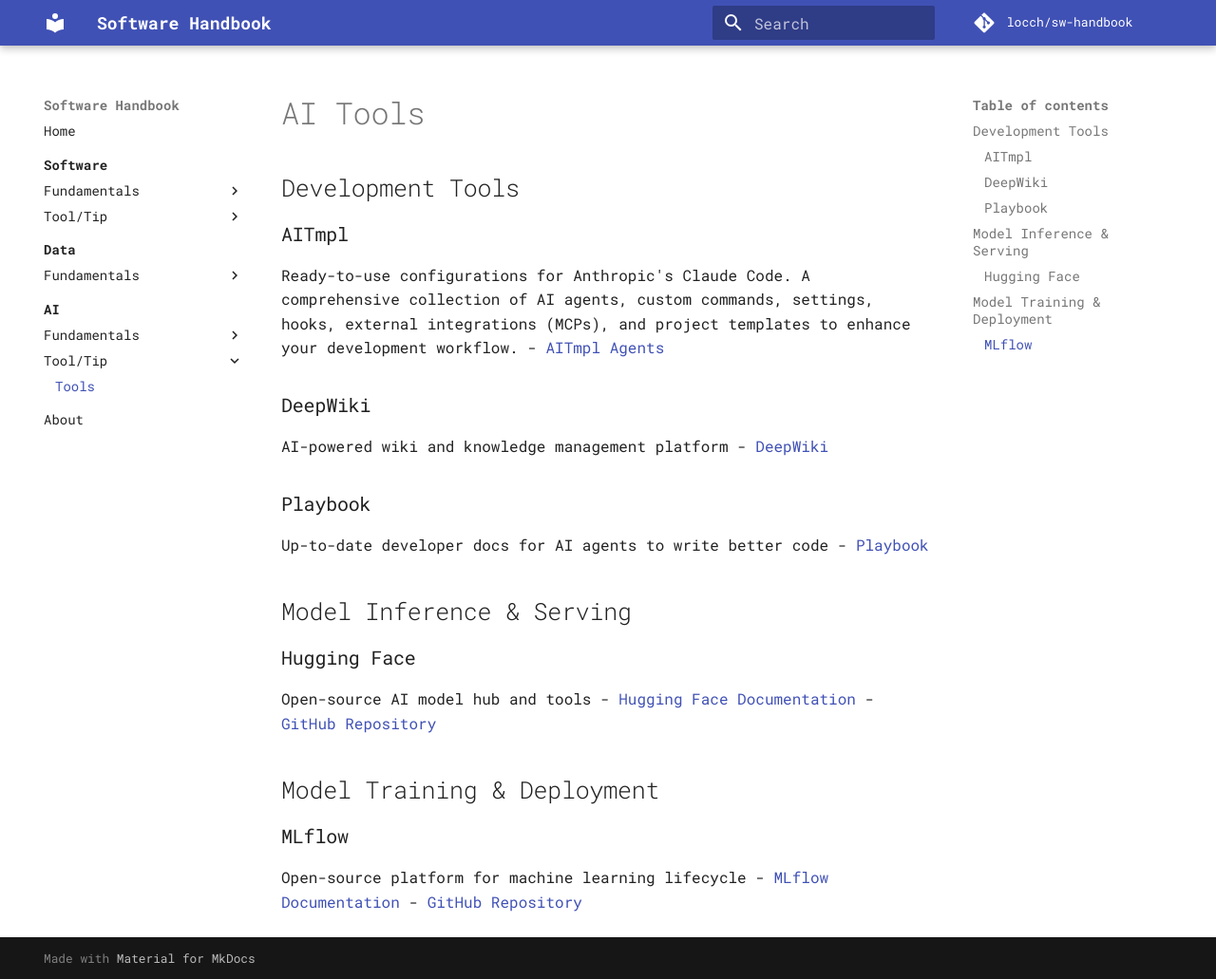
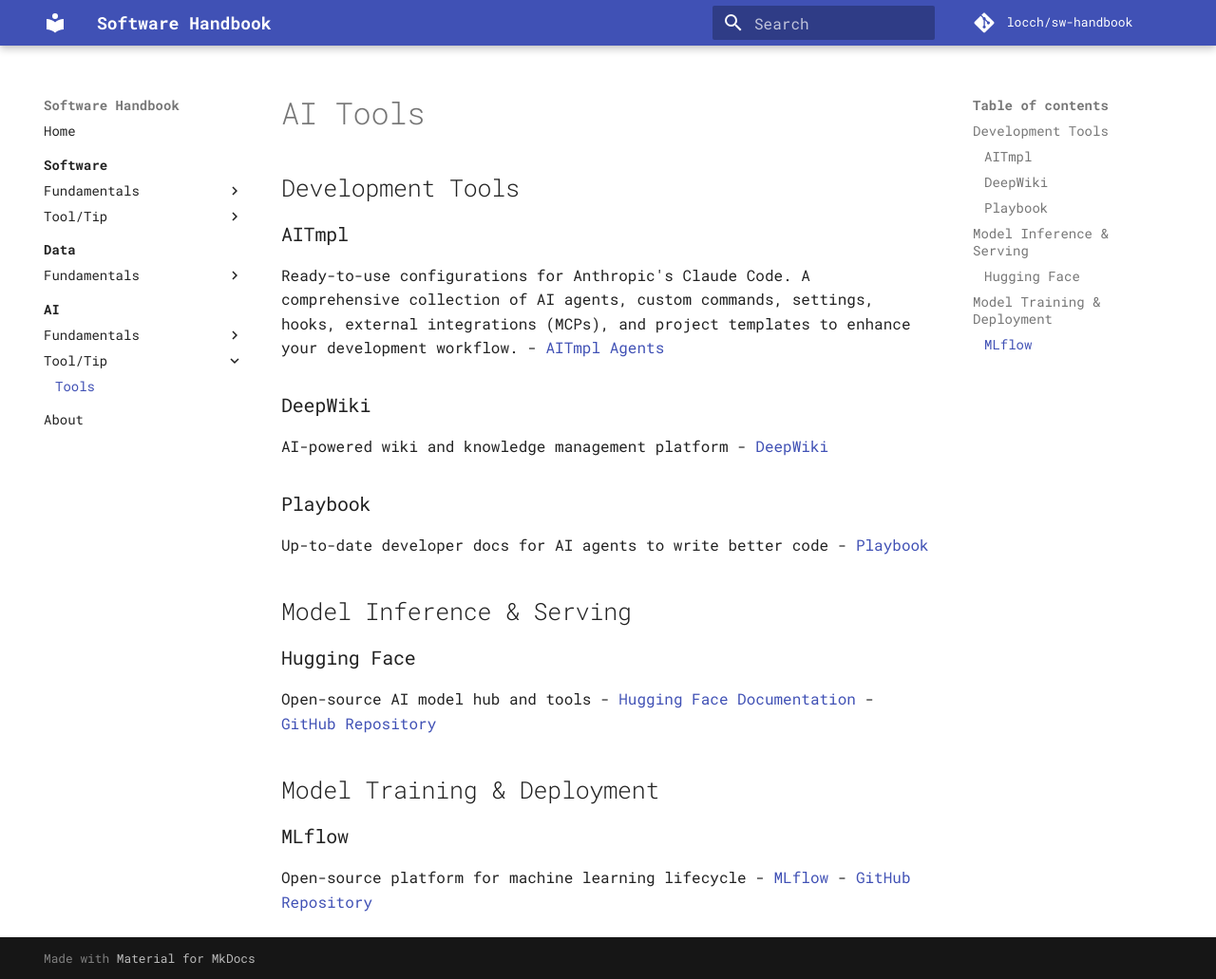
Before and after one commit to locchh/sw-handbook, an MkDocs documentation site: the page built from docs/ai/tool_tip/tools.md, in a window 1280 px wide and 1031 px high. Shown: the whole window at 95% size. Built offline with MkDocs 1.6.1 and Material for MkDocs 9.7.7, drawn with Linux system fonts in a browser that asks for light colours; comment, search, counter and statistics services are not loaded.

Commit message:
docs: simplify MLflow documentation link text from 'MLflow Documentation' to 'MLflow'

```diff
--- a/docs/ai/tool_tip/tools.md
+++ b/docs/ai/tool_tip/tools.md
@@ -26,5 +26,5 @@
 
 ### MLflow
 Open-source platform for machine learning lifecycle
-- [MLflow Documentation](https://mlflow.org/docs/)
+- [MLflow](https://mlflow.org/)
 - [GitHub Repository](https://github.com/mlflow/mlflow)
```
